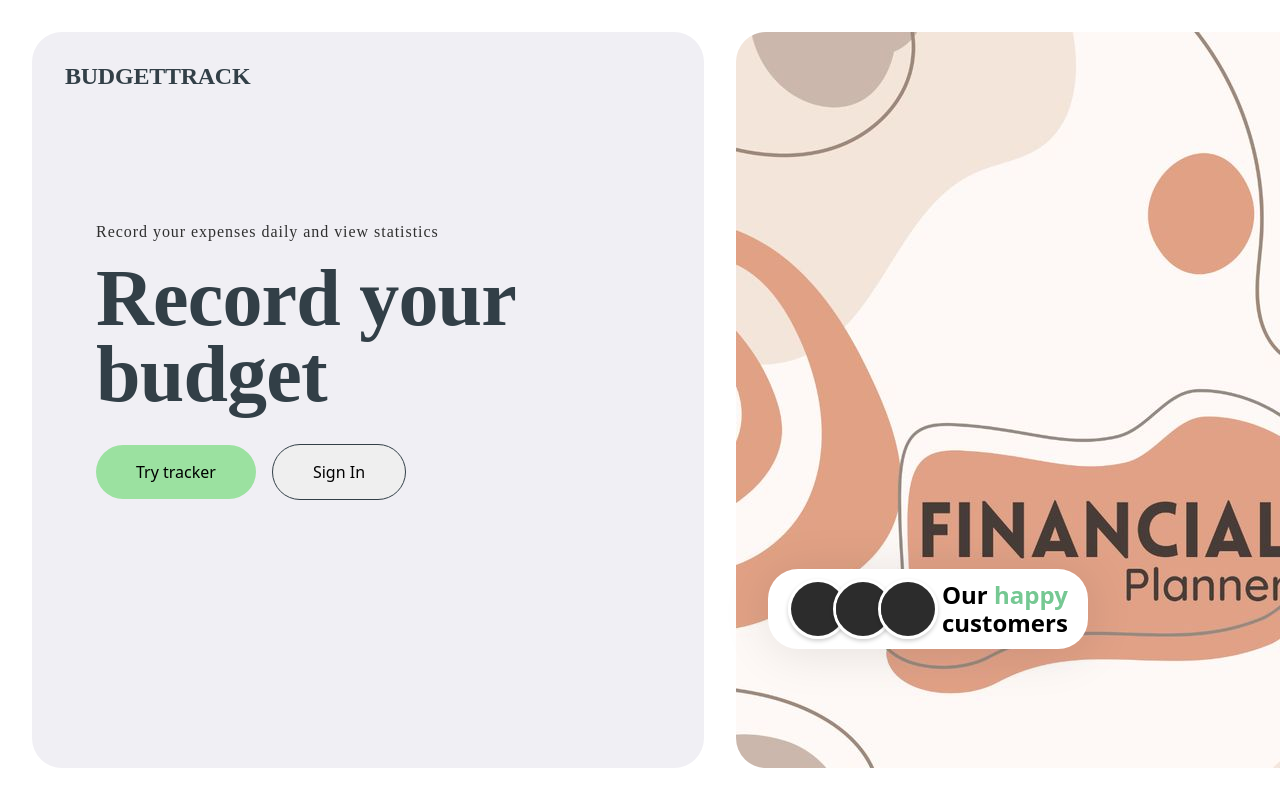
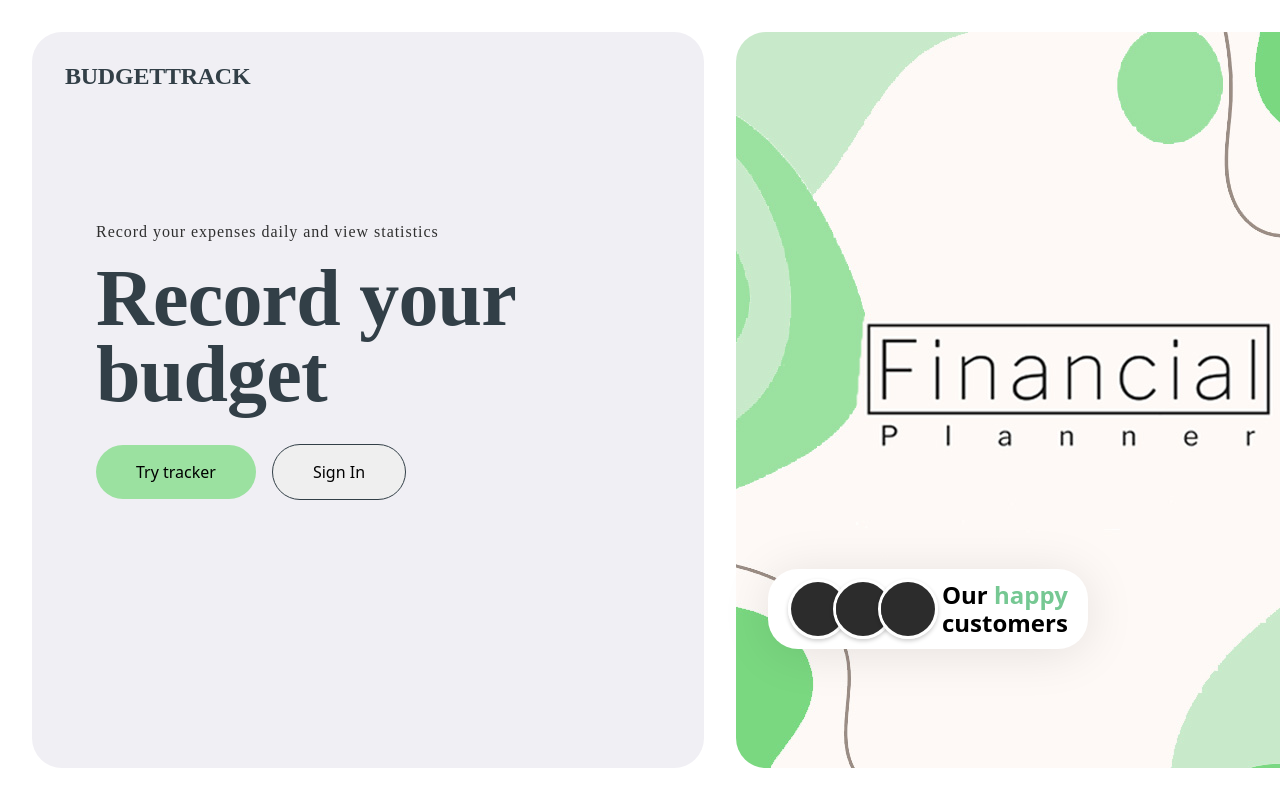
Before and after one commit to kulikp1/qualification, a React (Vite) app: page / in a window 1280 px wide. Shown: the top 800 px of the page. Built offline with nearby package versions, Linux system fonts and the light colour scheme.

Commit message:
update background for homepage

```diff
--- a/src/components/HomePage/AdvantagesSection/AdvantagesSection.module.css
+++ b/src/components/HomePage/AdvantagesSection/AdvantagesSection.module.css
@@ -10,7 +10,7 @@
   flex-shrink: 0;
 
   border-radius: 30px;
-  background: url(../../../assets/homePageAssets/background.jpg);
+  background: url(../../../assets/homePageAssets/background1.jpg);
 }
 .avatarContainer {
   display: flex;
```
Also changed, not shown: src/assets/homePageAssets/background1.jpg (added).
